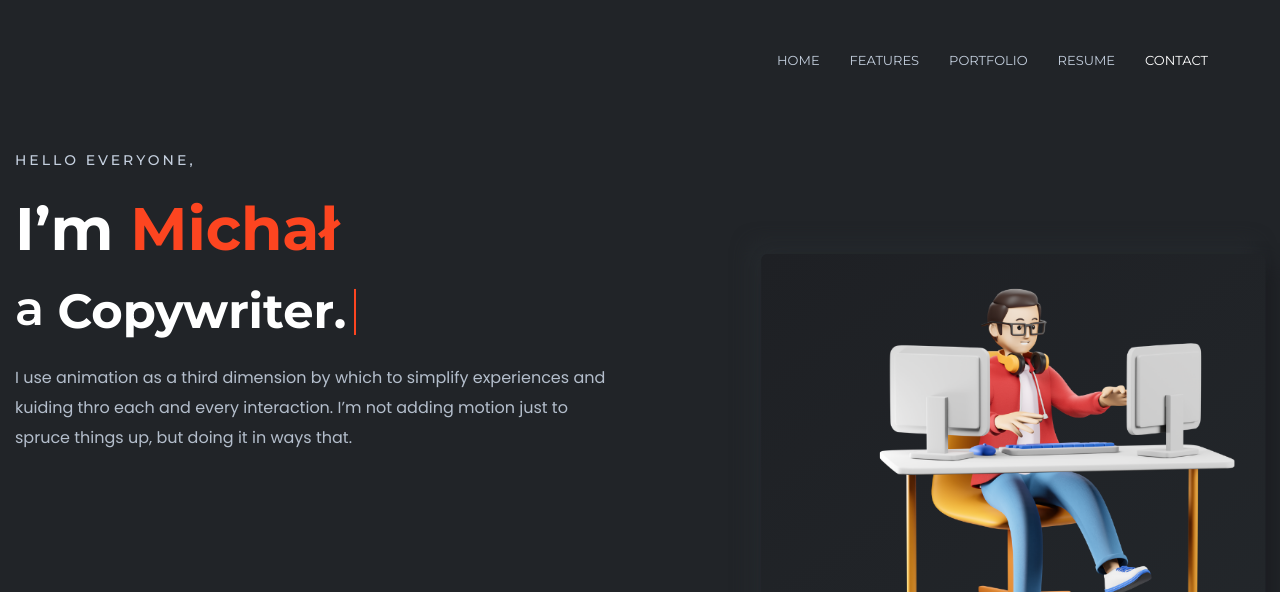
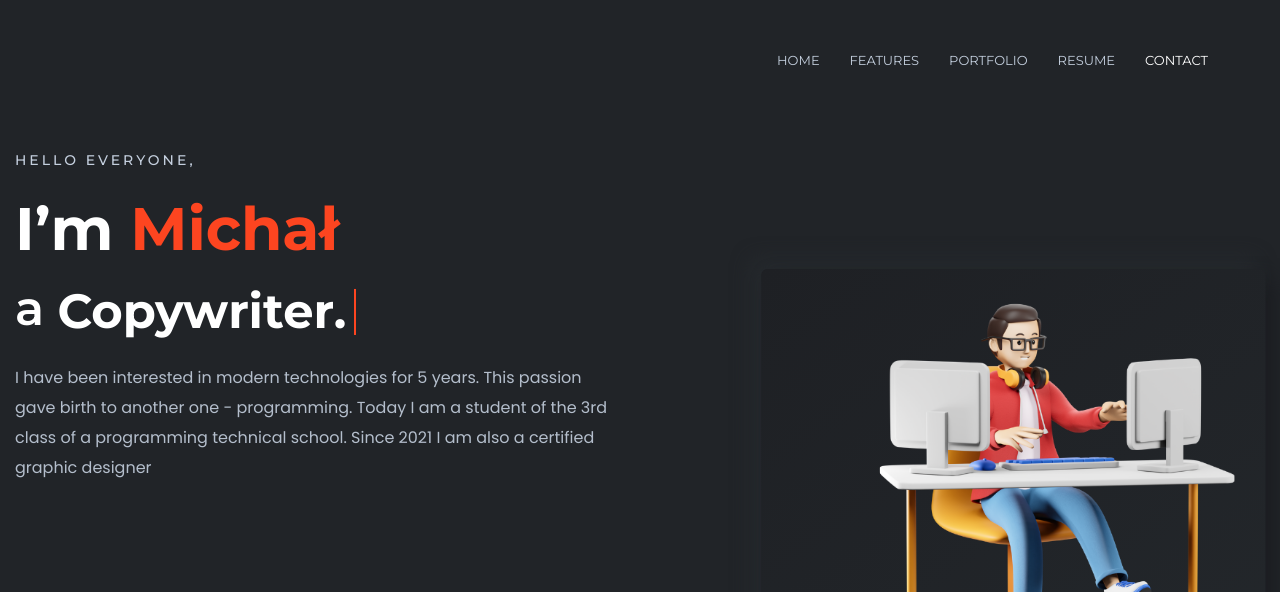
Before and after one commit to MichalTalaga17/MichalTalaga17.github.io, a plain HTML site: page index.html in a window 1280 px wide. Shown: the top 592 px of the page. Drawn offline with Linux system fonts and the light colour scheme.

Commit message:
about me

```diff
--- a/index.html
+++ b/index.html
@@ -133,10 +133,10 @@
                                     </h1>
 
                                     <div>
-                                        <p class="description">I use animation as a third dimension by which to simplify
-                                            experiences and kuiding thro each and every interaction. I’m not adding
-                                            motion
-                                            just to spruce things up, but doing it in ways that.</p>
+                                        <p class="description">I have been interested in modern technologies for 5 years.
+                                            This passion gave birth to another one - programming.
+                                            Today I am a student of the 3rd class of a programming technical school.
+                                            Since 2021 I am also a certified graphic designer</p>
                                     </div>
                                 </div>
                                 <div class="row">
```
